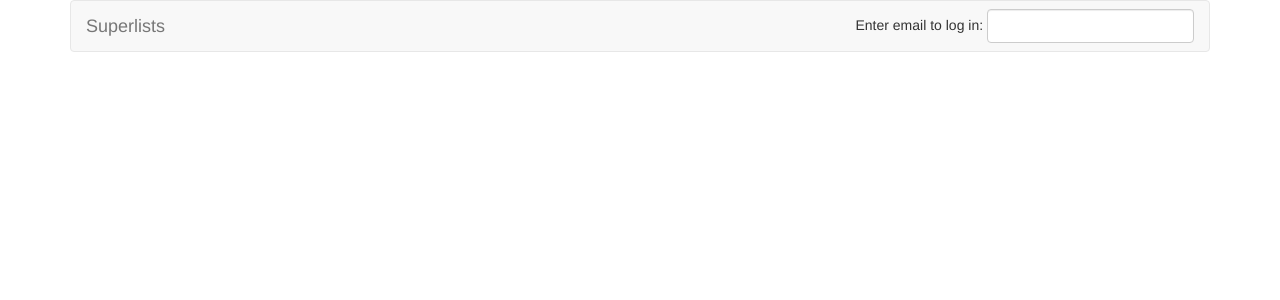
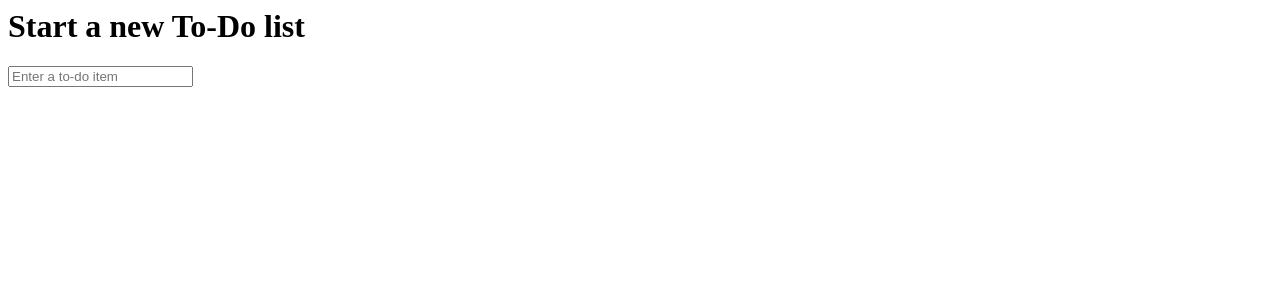
Before and after one commit to GabSacoman/aula4md, a Django app: page / in a window 1280 px wide. Shown: the top 300 px of the page. Run offline with Django 3.2, Linux system fonts and the light colour scheme; parts of the project's set-up code (start-up, migrations or seed data) failed here and were passed over; some libraries are stand-ins or nearby versions.

Commit message:
Bootstrap + base template

```diff
--- a/lists/templates/base.html
+++ b/lists/templates/base.html
@@ -1,36 +1,15 @@
-<!DOCTYPE html>
-<html lang="en">
-
+<html>
   <head>
-    <meta charset="utf-8">
-    <meta http-equiv="X-UA-Compatible" content="IE=edge">
-    <meta name="viewport" content="width=device-width, initial-scale=1">
     <title>To-Do lists</title>
-    <link href="/static/bootstrap/css/bootstrap.min.css" rel="stylesheet">
   </head>
 
   <body>
-    <div class="container">
-
-      <nav class="navbar navbar-default" role="navigation">
-        <div class="container-fluid">
-          <a class="navbar-brand" href="/">Superlists</a>
-          <form class="navbar-form navbar-right" method="POST" action="#">
-            <span>Enter email to log in:</span>
-            <input class="form-control" name="email" type="text" />
-            {% csrf_token %}
-          </form>
-        </div>
-      </nav>
-
-      <div class="row">
-        <div class="col-md-6 col-md-offset-3">
-          {% block table %}
-          {% endblock %}
-        </div>
-      </div>
-
-    </div>
+    <h1>{% block header_text %}{% endblock %}</h1>
+    <form method="POST" action="{% block form_action %}{% endblock %}">
+      <input name="item_text" id="id_new_item" placeholder="Enter a to-do item" />
+      {% csrf_token %}
+    </form>
+    {% block table %}
+    {% endblock %}
   </body>
-
 </html>
--- a/lists/templates/list.html
+++ b/lists/templates/list.html
@@ -2,10 +2,10 @@
 
 {% block header_text %}Your To-Do list{% endblock %}
 
-{% block form_action %}/lists/{{ list.id }}/{% endblock %}
+{% block form_action %}/lists/{{ list.id }}/add_item{% endblock %}
 
 {% block table %}
-<table id="id_list_table" class="table">
+  <table id="id_list_table">
     {% for item in list.item_set.all %}
       <tr><td>{{ forloop.counter }}: {{ item.text }}</td></tr>
     {% endfor %}
```
